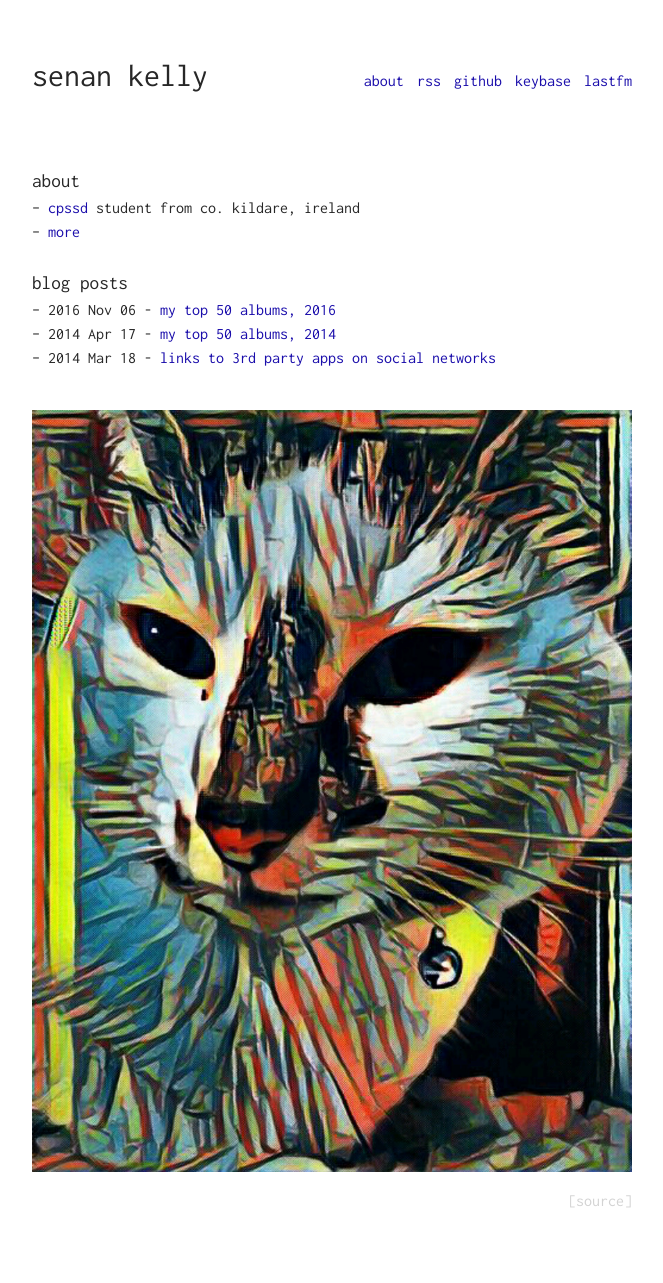
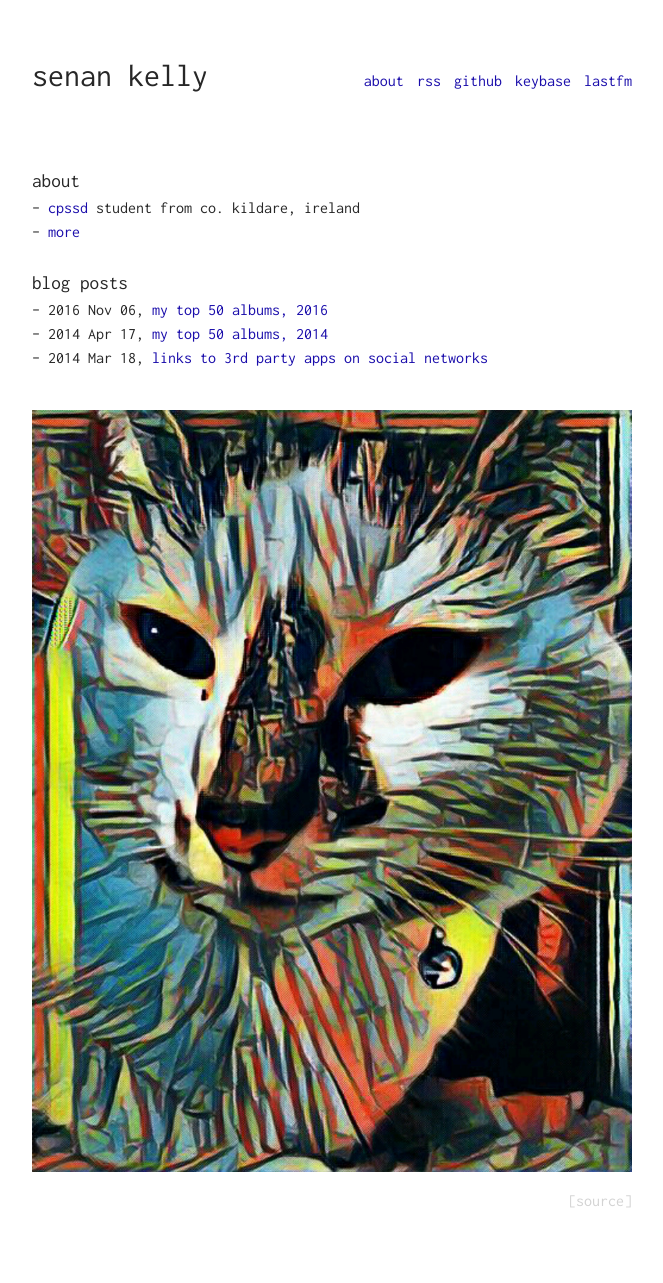
Before and after one commit to sentriz/xyz, a Jekyll site: the page built from index.md, in a window 1280 px wide. Shown: the whole page, without its empty margins (308-971 px from the left). Built offline with Jekyll 4.4.1, drawn with Linux system fonts in a browser that asks for light colours.

Commit message:
update format of 🅱log posts

```diff
--- a/_includes/blogs.md
+++ b/_includes/blogs.md
@@ -1,5 +1,5 @@
 <div class='blog' markdown='1'>
 {% for post in site.posts -%}
-  -- <span class="date">{{ post.date | date: '%Y %b %d' }}</span> - [{{ post.title }}]({{ post.url }})
+  -- <span class="date">{{ post.date | date: '%Y %b %d' }}</span>, [{{ post.title }}]({{ post.url }})
 {% endfor %}
 </div>
```
